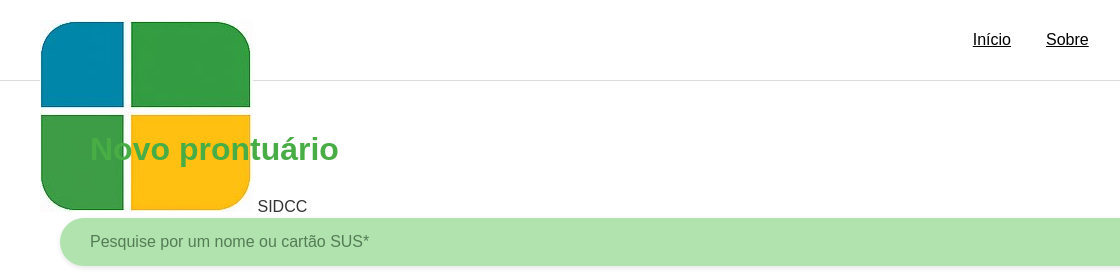
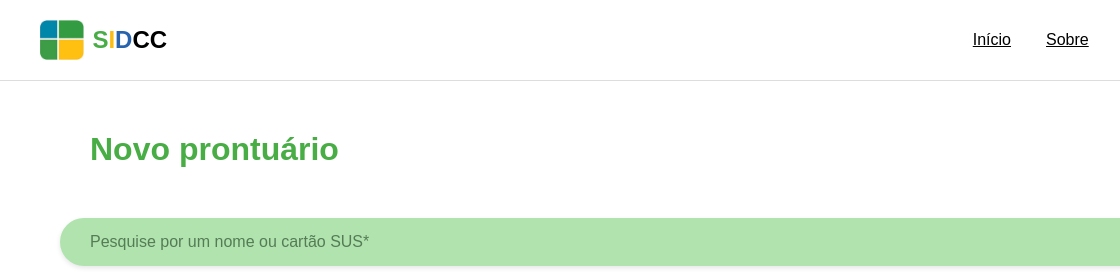
Before and after one commit to gabrielabmm/projeto_integrador, a plain HTML site: page medico-jolie-gabi/novoprontuario.html in a window 1280 px wide. Shown: the top 280 px of the page, 0-1120 px from the left. Drawn offline with Linux system fonts and the light colour scheme.

Commit message:
Update novoprontuario.css

```diff
--- a/medico-jolie-gabi/novoprontuario.css
+++ b/medico-jolie-gabi/novoprontuario.css
@@ -113,8 +113,42 @@ body {
   border-bottom: 1px solid #ddd;
 }
 
+.logo-text-sidcc {
+  font-weight: bold;
+  font-size: 24px;
+  vertical-align: middle;
+  margin-left: 8px;
+}
+
+.logo-text-sidcc .char-s {
+  color: #48AD45;
+}
+
+.logo-text-sidcc .char-i {
+  color: #F9BD14;
+}
+
+.logo-text-sidcc .char-d {
+  color: #2864AE;
+}
+
+.logo-text-sidcc .char-c1 {
+  color: #000;
+}
+
+.logo-text-sidcc .char-c2 {
+  color: #000;
+}
+
 .logo {
-  height: 40px;
+    display: flex;
+    align-items: center;
+    margin-right: auto;
+}
+
+.logo img {
+    height: 40px;
+    width: auto;
 }
 
 .menu a {
```
